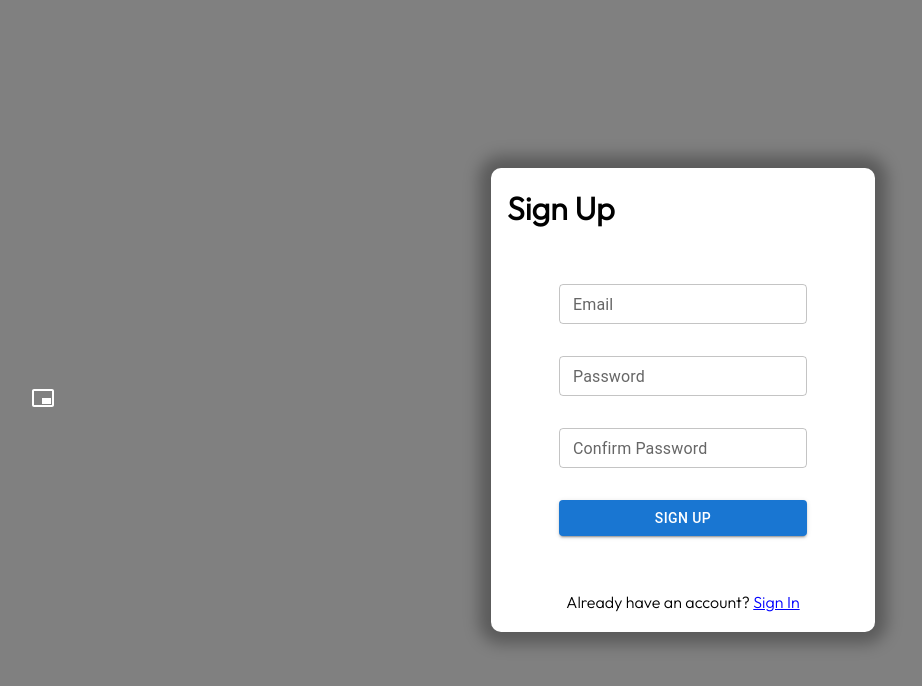
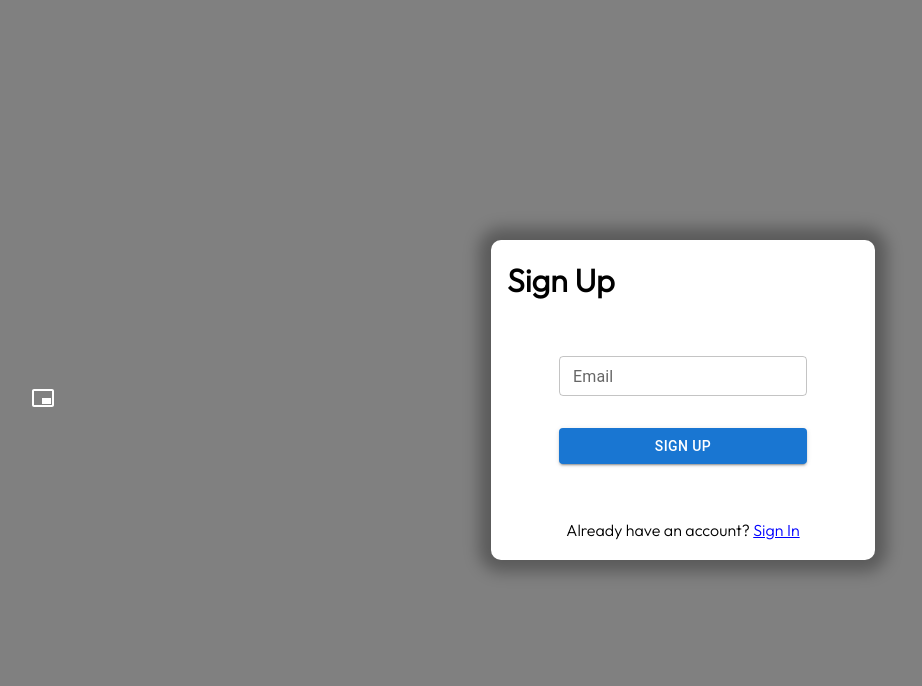
Before and after one commit to karananeja/fe-shopping-site, a React (Vite) app: page /auth/signup in a window 1280 px wide. Shown: the top 686 px of the page, without its empty margins (293-1215 px from the left). Built offline with nearby package versions, Linux system fonts and the light colour scheme.

Commit message:
updated the signUp page layout

```diff
--- a/src/pages/userService/signUp/index.jsx
+++ b/src/pages/userService/signUp/index.jsx
@@ -10,8 +10,6 @@ import { darkModeAtom } from '../../../utils/globalState';
 
 const SignUp = () => {
   const [email, setEmail] = useState('');
-  const [password, setPassword] = useState('');
-  const [confirmPassword, setConfirmPassword] = useState('');
   const isDarkModeValue = useRecoilValue(darkModeAtom);
 
   !isDarkModeValue
@@ -21,15 +19,11 @@ const SignUp = () => {
   const handleSubmit = (event) => {
     event.preventDefault();
 
-    console.log({
-      email: event?.target[0]?.value,
-      password: event?.target[2]?.value,
-      confirmPassword: event?.target[4]?.value,
-    });
+    console.log({ email: event?.target[0]?.value });
 
     setEmail('');
-    setPassword('');
-    setConfirmPassword('');
+
+
   };
 
   return (
@@ -57,24 +51,6 @@ const SignUp = () => {
             onChange={(event) => setEmail(event.target.value)}
           />
 
-          <TextField
-            value={password}
-            size='small'
-            id='password'
-            label='Password'
-            type='password'
-            onChange={(event) => setPassword(event.target.value)}
-          />
-
-          <TextField
-            value={confirmPassword}
-            size='small'
-            id='confirm-password'
-            label='Confirm Password'
-            type='password'
-            onChange={(event) => setConfirmPassword(event.target.value)}
-          />
-
           <Button type='submit' variant='contained'>
             Sign Up
           </Button>
```
